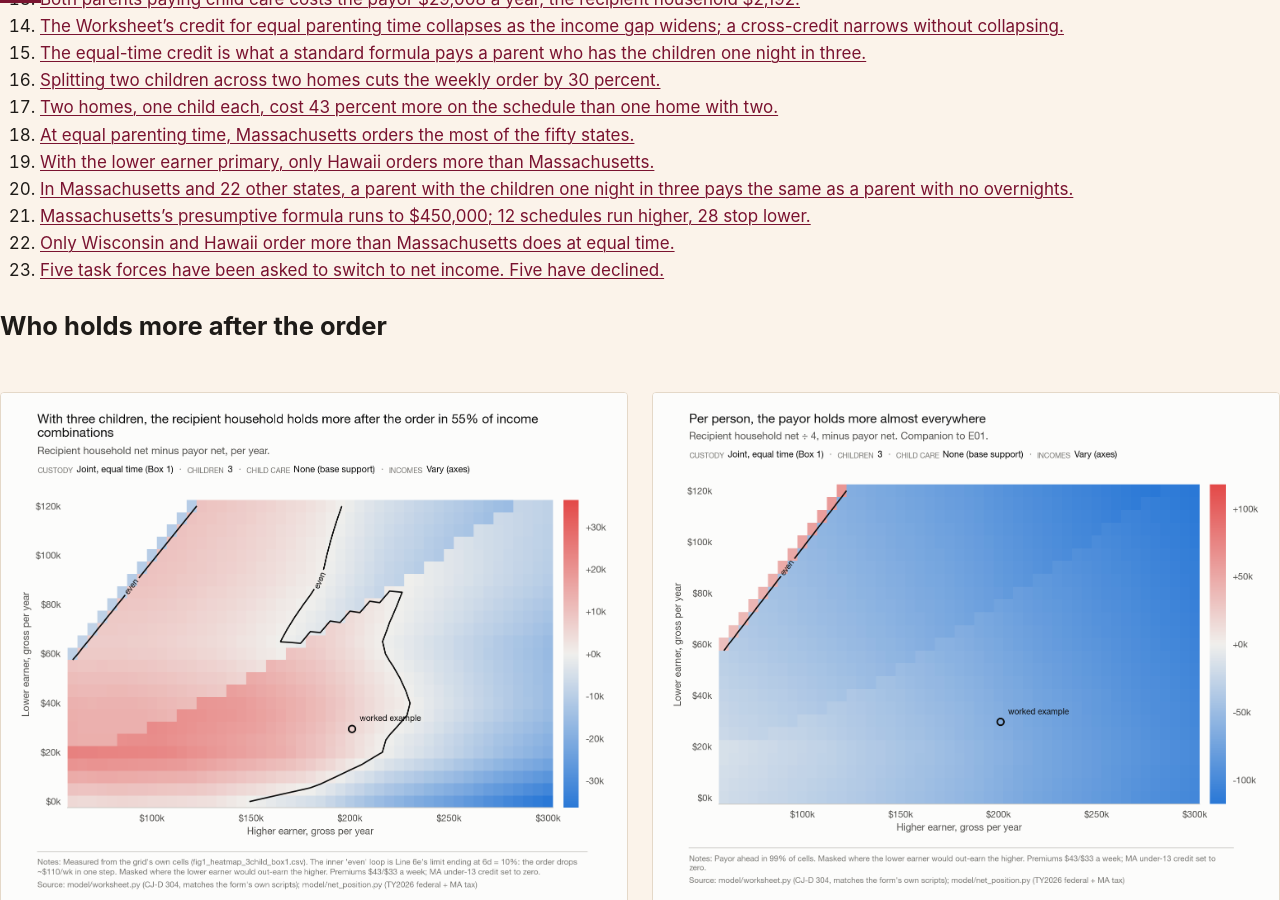
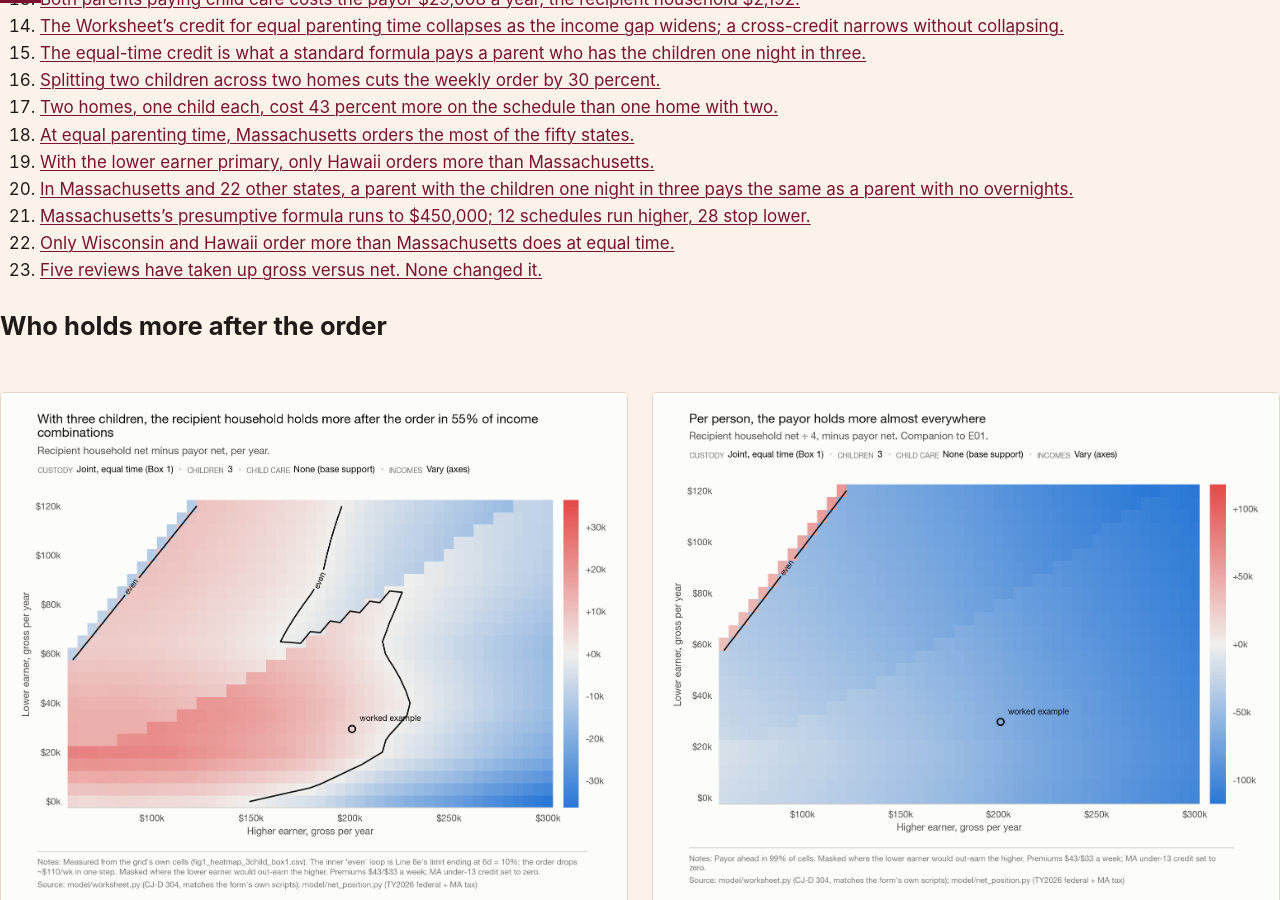
Before and after one commit to campbefs/checktheworksheet, a Jekyll site: the page built from exhibits/index.md, in a window 1280 px wide and 900 px high, scrolled down 966 px. Built offline with Jekyll 4.4.1, drawn with Linux system fonts in a browser that asks for light colours; some of the changed text lies outside the part shown.

Commit message:
E27: five reviews took up gross versus net and none changed it; task force decisions distinguished from consultant statements
Co-Authored-By: Claude Fable 5.1 <noreply@anthropic.com>

```diff
--- a/exhibits/index.md
+++ b/exhibits/index.md
@@ -50,7 +50,7 @@ comparison always carries its per-person counterpart.
 20. [In Massachusetts and 22 other states, a parent with the children one night in three pays the same as a parent with no overnights.](#e13)
 21. [Massachusetts's presumptive formula runs to $450,000; 12 schedules run higher, 28 stop lower.](#e16)
 22. [Only Wisconsin and Hawaii order more than Massachusetts does at equal time.](#e17)
-23. [Five task forces have been asked to switch to net income. Five have declined.](#e27)
+23. [Five reviews have taken up gross versus net. None changed it.](#e27)
 
 ## Who holds more after the order
 
@@ -937,7 +937,7 @@ comparison always carries its per-person counterpart.
 
 <figure class="exhibit" id="e27">
   <a class="lightbox-trigger" data-lightbox href="/figures/exhibits/E27-gross-vs-net-deferred-1-of-5-cycles.png"
-     data-caption="Five task forces have been asked to switch to net income. Five have declined."
+     data-caption="Five reviews have taken up gross versus net. None changed it."
      data-csv-href="/figures/working/fig11_deferral_timeline.csv" data-csv-label="Data (CSV)">
   <img src="/figures/exhibits/E27-gross-vs-net-deferred-1-of-5-cycles.png"
          loading="lazy"
@@ -945,7 +945,7 @@ comparison always carries its per-person counterpart.
   </a>
   <figcaption>
     <p class="confidence-tag">Documentary: built only from primary-text quotes</p>
-    <h3 class="exhibit-title">Five task forces have been asked to switch to net income. Five have declined.</h3>
+    <h3 class="exhibit-title">Five reviews have taken up gross versus net. None changed it.</h3>
     <p class="exhibit-deck">Massachusetts guidelines reviews since 2002. Filled: the cycle's own report or economic review declines the change.</p>
     <dl class="exhibit-facts">
       <div><dt>Question</dt><dd>Gross vs. net income basis (not the separate alimony/tax question)</dd></div>
```
Also changed, not shown: data/deferrals-gross-vs-net.json (+12 -7 lines), findings/fifty-one-jurisdictions/index.md (+1 -1 lines), figures/exhibits/E27-gross-vs-net-deferred-1-of-5-cycles.png, figures/working/fig11_deferral_timeline.png.
